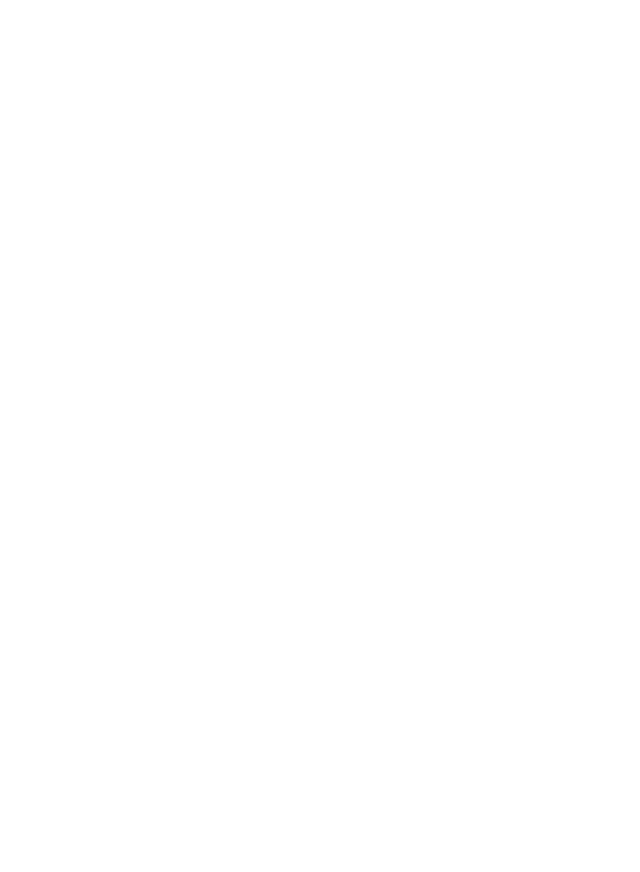
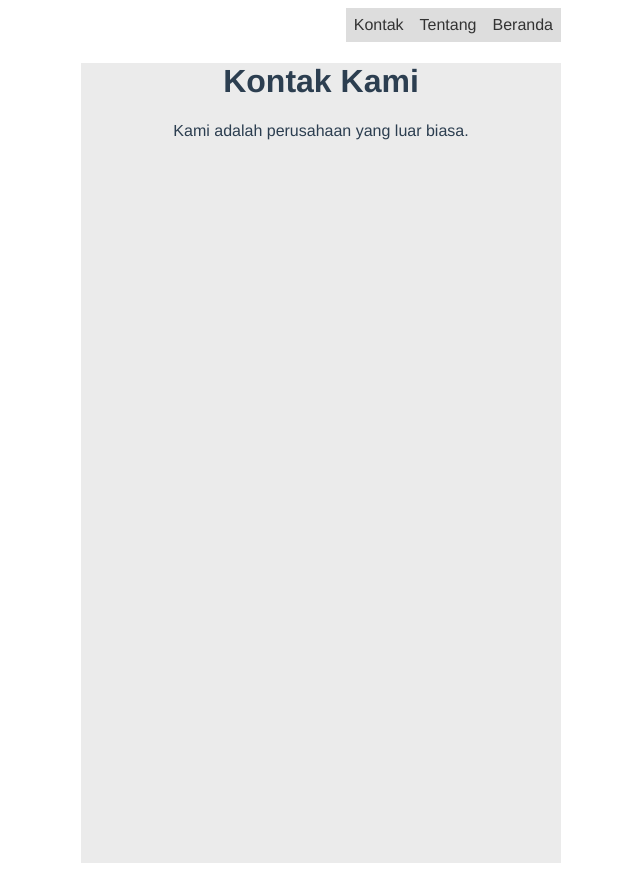
Before and after one commit to PT-Detech-House-Industries/FREND-RENTALAPPS, a Vue app: page /contact in a window 1280 px wide. Shown: the whole page, without its empty margins (319-959 px from the left). Before the commit the page ends 817 px from the top, so only its background shows below. Built offline with nearby package versions, Linux system fonts and the light colour scheme.

Commit message:
update 1.0.1
FREND-RENTALAPPS :
- Version 1.0.1
melakukan pembaruan :
- membuat tampilan menu
- membuat struktur component baru
- membuat load data
- membuat folder view
- membuat struktur route terpisah

belum :
- design fix untuk dibangun.
- baner untuk nihon uwu

```diff
--- a/src/App.vue
+++ b/src/App.vue
@@ -1,5 +1,6 @@
 <template>
   <div id="app">
+    <Menu></Menu> <!-- Gunakan komponen Menu -->
     <router-view></router-view>
     <!-- <img alt="Vue logo" src="./assets/logo.png">
     <HelloWorld msg="Welcome to Your Vue.js App"/> -->
@@ -8,11 +9,14 @@
 
 <script>
 // import HelloWorld from './components/HelloWorld.vue'
+import Menu from './components/Menu.vue';
 
 export default {
+
   name: 'App',
   components: {
     // HelloWorld
+    Menu,
   }
 }
 </script>
@@ -30,4 +34,20 @@ export default {
   min-height: 100vh;
   padding-bottom: 1px;
 }
+
+/* Media query untuk perangkat mobile */
+@media screen and (max-width: 768px) {
+  #app {
+    /* Gaya khusus untuk perangkat mobile */
+    min-height: 100vh;
+  }
+}
+
+/* Media query untuk tablet */
+@media screen and (min-width: 769px) and (max-width: 1024px) {
+  #app {
+    /* Gaya khusus untuk tablet */
+    min-height: 100vh;
+  }
+}
 </style>
--- /dev/null
+++ b/src/components/Menu.vue
@@ -0,0 +1,39 @@
+<template>
+  <div>
+    <ul>
+      <li><router-link to="/">Beranda</router-link></li>
+      <li><router-link to="/about">Tentang</router-link></li>
+      <li><router-link to="/contact">Kontak</router-link></li>
+      <!-- Tambahkan menu item lain sesuai kebutuhan -->
+    </ul>
+  </div>
+</template>
+
+<script>
+export default {
+  name: 'MenuPages',
+};
+</script>
+
+<style scoped>
+/* Gaya CSS untuk menu Anda */
+
+ul {
+  list-style-type: none;
+  margin: 0;
+  padding: 0;
+  overflow: hidden;
+  li {
+    float: right;
+    background-color: #dddddd;
+    a {
+      display: block;
+      padding: 8px;
+      text-decoration: none;
+      color: #333;
+    }
+  }
+} /* untuk style menu */
+
+
+</style>
--- /dev/null
+++ b/src/routes/index.js
@@ -0,0 +1,23 @@
+// routes.js
+
+const loadView = (view) => {
+  return () => import(`../views/${view}.vue`);
+};
+
+export default [
+  {
+    path: '/',
+    name: 'Beranda',
+    component: loadView('Home'),
+  },
+  {
+    path: '/about',
+    name: 'About',
+    component: loadView('About'),
+  },
+  {
+    path: '/contact',
+    name: 'Contact Us',
+    component: loadView('Contact'),
+  },
+];
--- a/src/components/About.vue
+++ b/src/views/About.vue
@@ -1,7 +1,5 @@
 <template>
   <div class="container">
-    <router-link to="/">Beranda</router-link>
-    <router-link to="/about">Tentang Kami</router-link>
     <h1>Tentang Kami</h1>
     <p>Kami adalah perusahaan yang luar biasa.</p>
     <!-- <div class="container">
--- /dev/null
+++ b/src/views/Contact.vue
@@ -0,0 +1,57 @@
+<template>
+  <div class="container">
+    <h1>Kontak Kami</h1>
+    <p>Kami adalah perusahaan yang luar biasa.</p>
+    <!-- <div class="container">
+      <iframe src="https://iik.ac.id/?gclid=CjwKCAjwsKqoBhBPEiwALrrqiM_z8NgionUOCLdXMCMF8DV3CM9zxB1W2eizZvsvO9PZ7L3WrX9HHRoCc_YQAvD_BwE"></iframe>
+    </div> -->
+  </div>
+</template>
+
+<script>
+export default {
+  name: 'ContactPage'
+}
+</script>
+
+<style scoped lang="scss">
+  /* Gaya khusus untuk komponen Home */
+  .container {
+    max-width: 480px;
+    margin: auto;
+    background: #ebebeb;
+    min-height: 100vh;
+    padding-bottom: 1px;
+    padding: 0;
+  }
+
+  .home {
+    h1 {
+      color: aqua;
+    }
+
+    p {
+      color: red;
+    }
+  }
+
+  /* Style untuk iframe agar tetap berukuran layar mobile */
+  iframe {
+    width: 100%;
+    max-width: 400px;
+    /* Sesuaikan dengan lebar layar yang Anda inginkan */
+    height: 100vh;
+    display: block;
+    margin: 0 auto;
+    /* Ini akan menempatkan iframe di tengah horisontal */
+  }
+
+  /* Style untuk kontainer yang mengatur posisi vertical di tengah */
+  .halaman {
+    display: flex;
+    justify-content: center;
+    align-items: center;
+    height: 100vh;
+    /* Menggunakan tinggi 100% dari viewport */
+  }
+</style>
--- a/src/components/Home.vue
+++ b/src/views/Home.vue
@@ -1,16 +1,17 @@
 <template>
   <div class="container">
-    <router-link to="/">Beranda</router-link>
-    <router-link to="/about">Tentang Kami</router-link>
     <h1>Selamat datang di halaman Beranda!</h1>
     <p>Ini adalah halaman Beranda aplikasi kami.</p>
-    <div class="list-data">
+    <div class="card">
+      <img :src="loadingImage" v-if="loading" />
+      <div class="list-data" v-else>
         <ul v-for="item in dataList.products" :key="item.id">
           <li>{{ item.id }}</li>
           <li>{{ item.title }}</li>
           <li>{{ item.description }}</li>
           <li>{{ item.price }}</li>
         </ul>
+      </div>
     </div>
     <!-- <div class="container">
       <iframe src="https://iik.ac.id/?gclid=CjwKCAjwsKqoBhBPEiwALrrqiM_z8NgionUOCLdXMCMF8DV3CM9zxB1W2eizZvsvO9PZ7L3WrX9HHRoCc_YQAvD_BwE"></iframe>
@@ -25,19 +26,30 @@
     data() {
       return {
         dataList: [], // Untuk menyimpan data dari API
+        loading: true,
+        stats: {},
+        loadingImage: require('../assets/logo.png')
       };
+    },
+    methods: { // Perbaikan penulisan methods
+      async getData() {
+        try {
+          // Menambahkan penundaan selama 2 detik (2000 milidetik)
+          setTimeout(async () => {
+            const response = await axios.get('https://dummyjson.com/products');
+            this.dataList = response.data; // Menyimpan data dari API ke variabel dataList
+            this.loading = false; // Set loading menjadi false setelah data diterima
+          }, 1500); // Penundaan selama 2 detik
+        } catch (error) {
+          console.error('Error:', error);
+        }
+      }
     },
     created() {
       // Ganti URL_API dengan URL API yang sesuai
-      axios.get('https://dummyjson.com/products')
-        .then(response => {
-          this.dataList = response.data; // Menyimpan data dari API ke variabel dataList
-        })
-        .catch(error => {
-          console.error('Error:', error);
-        });
-    },
+      this.getData(); // Panggil metode getData untuk mengambil data
     }
+  };
 </script>
 
 <style scoped lang="scss">
@@ -52,6 +64,7 @@
 
   .container {
     background: #ebebeb;
+    min-height: 100vh;
   }
 
   .list-data {
```
Also changed, not shown: src/components/HelloWorld.vue (deleted, +0 -58 lines), src/main.js (+1 -9 lines). Lines whose indentation alone changed are shown as unchanged.
